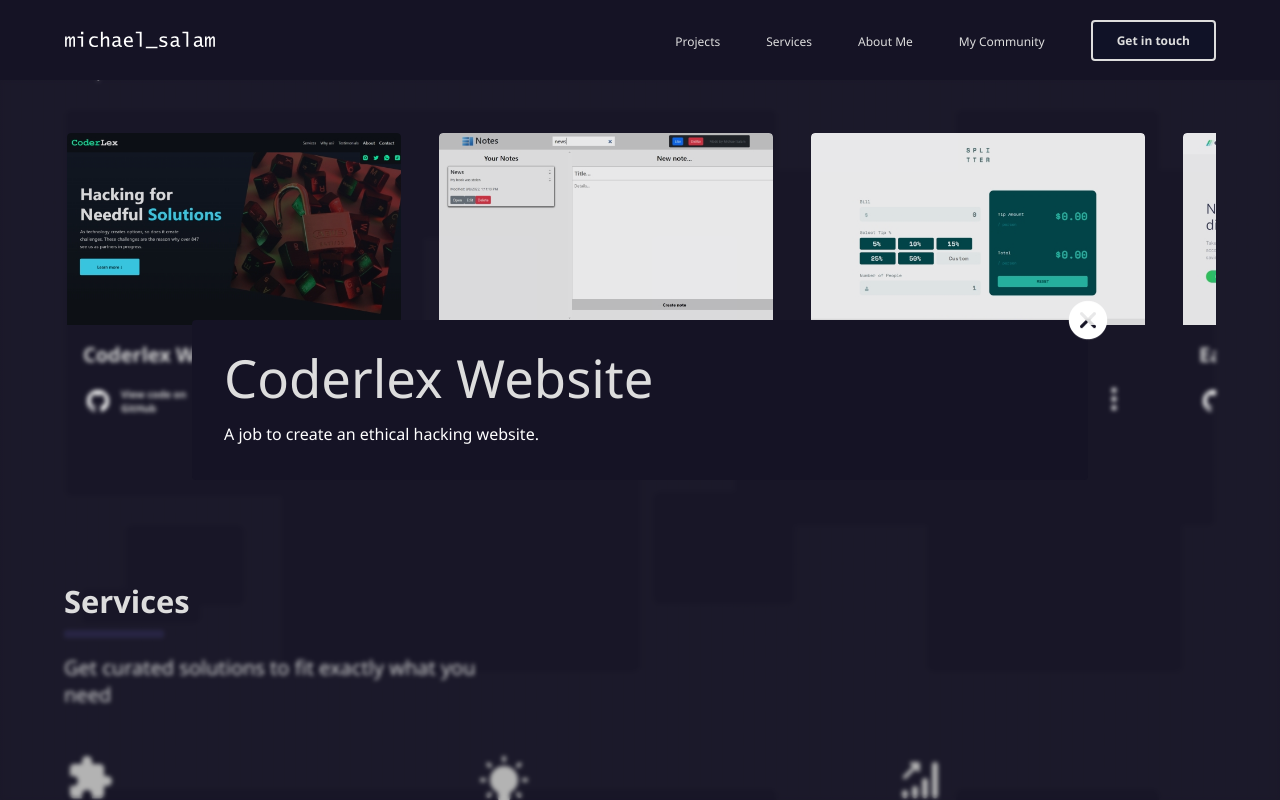
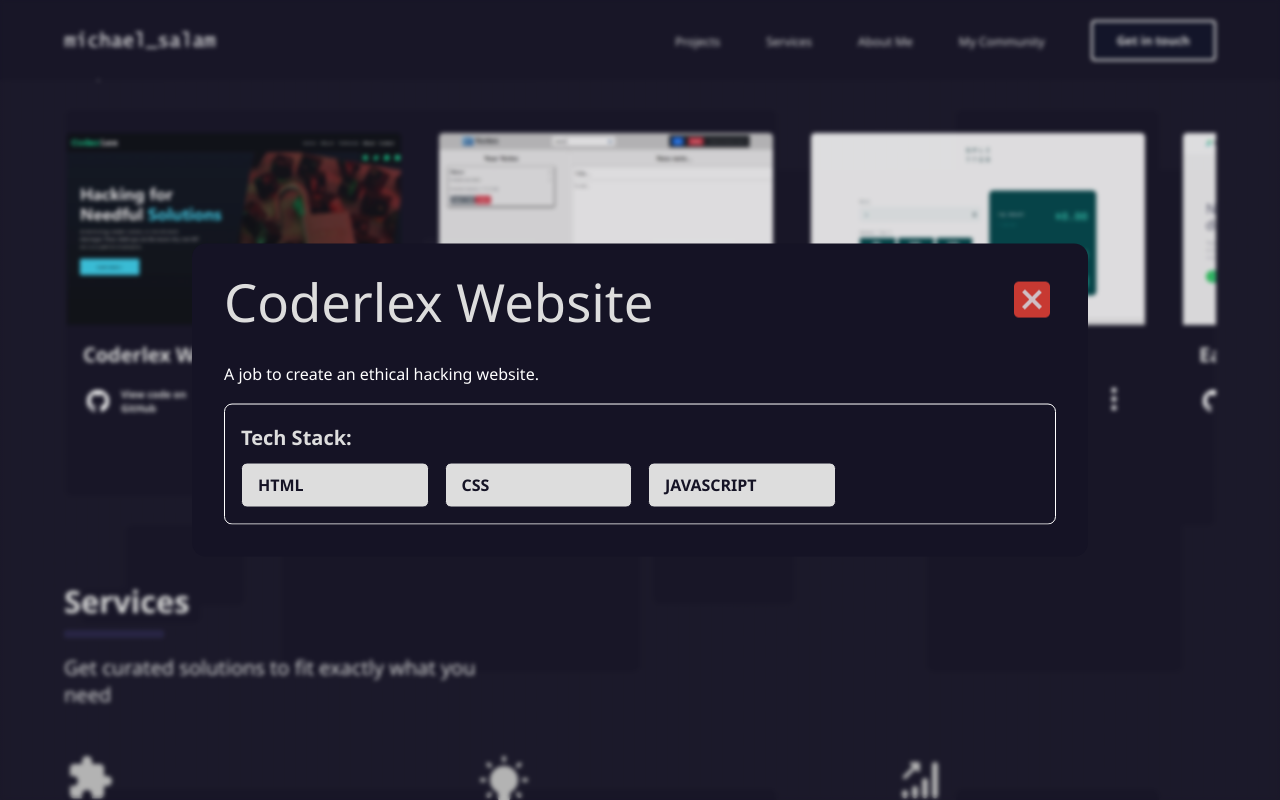
Before and after one commit to michael-salam/portfolio-website-rebuild, a React (Create React App) app: page / in a window 1280 px wide. Both pictures are taken after a click on the button 370 px from the left and 1315 px from the top of the page. Shown: the part 915-1715 px from the top of the page. Built offline with nearby package versions, Linux system fonts and the light colour scheme.

Commit message:
SEO and Popup improvements

```diff
--- a/public/index.html
+++ b/public/index.html
@@ -7,10 +7,15 @@
     <meta name="theme-color" content="#000000" />
     <meta
       name="description"
-      content="Hi, I'm Michael. If a custom, easy to use website that converts and
-      helps you achieve your goals is what you're looking for, you are in
-      the right place."
+      content="Hi, I'm Michael. If a custom, easy-to-use website that converts and helps you achieve your goals is what you're looking for, you are in the right place"
     />
+    <meta
+      name="keywords"
+      content="web designer, web developer, freelance web designer, freelance web developer, web designer in nigeria, web developer in nigeria, custom website, website builder, ecommerce website, design website"
+    />
+    <meta name="robots" content="index, follow" />
+    <meta http-equiv="Content-Type" content="text/html; charset=utf-8" />
+    <meta name="language" content="English" />
     <link rel="apple-touch-icon" href="%PUBLIC_URL%/logo192.png" />
     <!--
       manifest.json provides metadata used when your web app is installed on a
@@ -26,7 +31,7 @@
       work correctly both with client-side routing and a non-root public URL.
       Learn how to configure a non-root public URL by running `npm run build`.
     -->
-    <title>Michael Salam | Portfolio Website</title>
+    <title>Michael Salam | Web Designer</title>
   </head>
   <body>
     <noscript>You need to enable JavaScript to run this app.</noscript>
--- a/src/data/projects.js
+++ b/src/data/projects.js
@@ -2,7 +2,11 @@
   {
     id: 1,
     title: "Coderlex Website",
-    techStack: ["HTML", "CSS", "JavaScript"],
+    techStack: [
+      { id: 1, name: "HTML" },
+      { id: 2, name: "CSS" },
+      { id: 3, name: "JavaScript" },
+    ],
     img: "coderlex",
     about: "A job to create an ethical hacking website.",
     gitHubUrl: "https://github.com/michael-salam/coderlex/",
@@ -11,7 +15,11 @@
   {
     id: 2,
     title: "React Notes",
-    techStack: ["React", "localStorage"],
+    techStack: [
+      { id: 1, name: "React" },
+      { id: 2, name: "SCSS" },
+      { id: 3, name: "localStorage" },
+    ],
     img: "notes",
     about:
       "One of the very first projects I built using React. React Notes is a barebones note-taking app that persists data through localStorage. Functionality includes creating, editing, opening, deleting and searching for notes.",
@@ -21,7 +29,10 @@
   {
     id: 3,
     title: "Splitter Tip Calculator",
-    techStack: ["React"],
+    techStack: [
+      { id: 1, name: "React" },
+      { id: 2, name: "SCSS" },
+    ],
     img: "splitter",
     about:
       "An interesting build for me, inspired by Frontendmentor. This project played a huge part in my mastery of React's useState hook. The layout was slightly complex for me at the time, and building it while maintaining responsiveness was a great exercise.",
@@ -31,20 +42,28 @@
   {
     id: 4,
     title: "Easybank Landing Page",
-    techStack: ["HTML", "SCSS", "JavaScript"],
+    techStack: [
+      { id: 1, name: "HTML" },
+      { id: 2, name: "SCSS" },
+      { id: 3, name: "JavaScript" },
+    ],
     img: "easybank",
     about:
-      "I followed a YouTube tutorial series by CoderCoder. The project was gotten from a Frontend Mentor challenge. I was able to sharpen my SCSS skills and learn a new approach to responsive design and use of media queries in SCSS",
+      "I followed a YouTube tutorial series by CoderCoder. The project was gotten from a Frontend Mentor challenge. I was able to sharpen my SCSS skills and learn a new approach to responsive design and use of media queries in SCSS.",
     gitHubUrl: "https://github.com/michael-salam/easybank-landing-page/",
     liveSiteUrl: "https://easybank-live-site.netlify.app/",
   },
   {
     id: 5,
     title: "React Todo List",
-    techStack: ["React", "localStorage"],
+    techStack: [
+      { id: 1, name: "React" },
+      { id: 1, name: "Bootstrap" },
+      { id: 2, name: "localStorage" },
+    ],
     img: "todo-list",
     about:
-      "The popular todo list app, built in React. This project helped me get a better grasp on data persistence and working with JSON. It was a rather challenging project to build back then and I probably would have done a few things differently such as breaking my code down into modules. Nevertheless, it was an awesome learning experience",
+      "The popular todo list app, built in React. This project helped me get a better grasp on data persistence and working with JSON. It was a rather challenging project to build back then and I probably would have done a few things differently such as breaking my code down into modules. Nevertheless, it was an awesome learning experience.",
     gitHubUrl: "https://github.com/michael-salam/react-todo-list/",
     liveSiteUrl: "https://the-react-list.netlify.app/",
   },
--- a/src/sections/BetterDev/BetterDev.jsx
+++ b/src/sections/BetterDev/BetterDev.jsx
@@ -9,7 +9,7 @@
       <div className="container">
         <div className="left">
           <p>
-            I'm someone who takes pride in contriuting to the growth of others,
+            I'm someone who takes pride in contributing to the growth of others,
             which is why I created a web developer community called BetterDev
           </p>
           <p>
--- a/src/sections/Header/Header.jsx
+++ b/src/sections/Header/Header.jsx
@@ -10,7 +10,7 @@
           <h1 className="heading__sub">Transform Your Online Presence</h1>
         </div>
         <p className="description">
-          Hi, I'm Michael. If a custom, easy to use website that converts and
+          Hi, I'm Michael. If a custom, easy-to-use website that converts and
           helps you achieve your goals is what you're looking for, you are in
           the right place.
         </p>
--- a/src/sections/Projects/Project/Project.jsx
+++ b/src/sections/Projects/Project/Project.jsx
@@ -22,7 +22,6 @@
       {isRenderingDetails && (
         <ProjectDetails
           project={project}
-          projects={projects}
           handleTogglePopup={handleTogglePopup}
         />
       )}
--- a/src/sections/Projects/ProjectDetails/ProjectDetails.jsx
+++ b/src/sections/Projects/ProjectDetails/ProjectDetails.jsx
@@ -2,17 +2,28 @@
 
 import closeIcon from "../../../images/icon-close.svg";
 
-const ProjectDetails = ({ project, projects, handleTogglePopup }) => {
-  const clickedProject = projects.filter((item) => item.id === project.id)[0];
+const ProjectDetails = ({ project, handleTogglePopup }) => {
   return (
     <>
       <div className="overlay" onClick={handleTogglePopup}></div>
       <div className="deets">
-        <button className="closeBtn" onClick={handleTogglePopup}>
-          <img src={closeIcon} alt="Close" />
-        </button>
-        <h1>{clickedProject.title}</h1>
-        <p>{clickedProject.about}</p>
+        <div className="title">
+          <h1>{project.title}</h1>
+          <button className="closeBtn" onClick={handleTogglePopup}>
+            <img src={closeIcon} alt="Close" />
+          </button>
+        </div>
+        <div className="about">
+          <p>{project.about}</p>
+          <div className="stack">
+            <h3>Tech Stack:</h3>
+            <ul>
+              {project.techStack.map((item) => (
+                <li key={item.id}>{item.name}</li>
+              ))}
+            </ul>
+          </div>
+        </div>
       </div>
     </>
   );
--- a/src/sections/Projects/ProjectDetails/ProjectDetails.scss
+++ b/src/sections/Projects/ProjectDetails/ProjectDetails.scss
@@ -7,20 +7,75 @@
     left: 50%;
     transform: translate(-50%, -50%);
     width: 70%;
-    max-height: 60vh;
     padding: 2rem;
     color: white;
-    border-radius: 0.25rem;
+    border-radius: 0.875rem;
     z-index: 120;
     background-color: variables.$colorPrimary;
 
-    h1 {
-        margin-bottom: 1rem;
+    @include mixins.breakpoint-down(mobile-lg) {
+        width: 95%;
     }
 
-    p {
+    .title {
+        display: flex;
+        justify-content: space-between;
+        align-items: flex-start;
+        gap: 1rem;
+        margin-bottom: 2rem;
+
+        .closeBtn {
+            width: 3rem;
+            border: none;
+            background: transparent;
+            cursor: pointer;
+            opacity: 0.8;
+            transition: all 0.1s;
+
+            &:hover {
+                opacity: 1;
+            }
+
+            img {
+                width: 100%;
+            }
+        }
+    }
+
+    .about {
+        max-height: 65vh;
+        overflow-y: scroll;
         line-height: 1.7;
+
+        .stack {
+            margin-top: 1rem;
+            border: 1px solid;
+            padding: 1rem;
+            border-radius: 0.5rem;
+
+            h3 {
+                font-weight: 900;
+            }
+
+            ul {
+                display: grid;
+                grid-template-columns: repeat(auto-fill, minmax(9.5rem, 1fr));
+                gap: 1rem;
+
+                li {
+                    padding: 0.5rem 1rem;
+                    border: 1px solid;
+                    font-weight: 700;
+                    border-radius: 0.375rem;
+                    margin-top: 0.5rem;
+                    text-transform: uppercase;
+                    background-color: variables.$colorLightGray;
+                    color: variables.$colorPrimary;
+                }
+            }
+        }
     }
+
 }
 
 .overlay {
@@ -31,17 +86,7 @@
     left: 0;
     background-color: rgba(74, 74, 74, 0.067);
     backdrop-filter: blur(2px);
-}
-
-.closeBtn {
-    border: none;
-    background: transparent;
-    font-size: 2rem;
-    color: white;
-    position: absolute;
-    right: -1.5rem;
-    top: -1.5rem;
-    cursor: pointer;
+    z-index: 100;
 }
 
 @keyframes appear {
```
Also changed, not shown: src/images/icon-close.svg.
